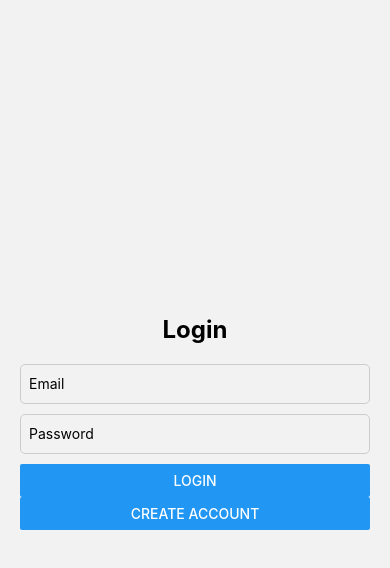
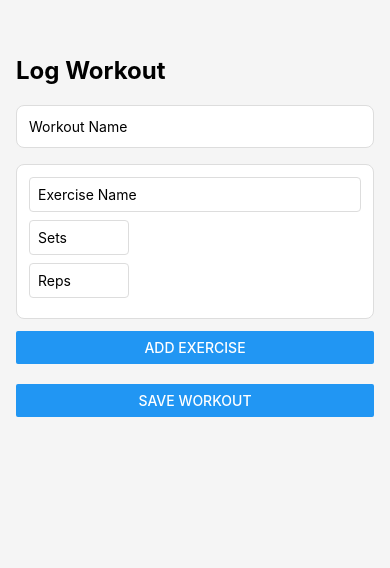
Before and after one commit to MarkusIngerslev/Fitness-Tracking, a React Native app: screen /LogWorkout in a window 390 px wide. Shown: the top 568 px of the page. Built offline with nearby package versions, Linux system fonts and the light colour scheme.

Commit message:
Tilføjet LogWorkout page til at oprette nye workouts til bruger profil.

```diff
--- a/src/App.js
+++ b/src/App.js
@@ -6,7 +6,9 @@ import { createStackNavigator } from "@react-navigation/stack";
 // Page imports
 import LoginScreen from "./pages/LoginScreen";
 import RegisterScreen from "./pages/RegisterScreen";
+
 import Dashboard from "./pages/Dashboard";
+import LogWorkout from "./pages/LogWorkout";
 
 const Stack = createStackNavigator();
 
@@ -17,6 +19,8 @@ const App = () => {
         <Stack.Screen name="Login" component={LoginScreen} />
         <Stack.Screen name="RegisterScreen" component={RegisterScreen} />
         <Stack.Screen name="Dashboard" component={Dashboard} />
+        <Stack.Screen name="LogWorkout" component={LogWorkout} />
+        {/* <Stack.Screen name="Progress" component={Progress} /> */}
       </Stack.Navigator>
       <Toast />
     </NavigationContainer>
--- /dev/null
+++ b/src/pages/LogWorkout.js
@@ -0,0 +1,163 @@
+// src/pages/LogWorkout.js
+import React, { useState } from "react";
+import {
+  View,
+  Text,
+  TextInput,
+  Button,
+  StyleSheet,
+  ScrollView,
+} from "react-native";
+import { getFirestore, collection, addDoc } from "firebase/firestore";
+import { auth } from "../firebase";
+import Toast from "react-native-toast-message";
+
+const LogWorkout = ({ navigation }) => {
+  const [workoutName, setWorkoutName] = useState("");
+  const [exercises, setExercises] = useState([
+    { name: "", sets: "", reps: "" },
+  ]);
+
+  const addExercise = () => {
+    setExercises([...exercises, { name: "", sets: "", reps: "" }]);
+  };
+
+  const updateExercise = (index, field, value) => {
+    const updatedExercises = [...exercises];
+    updatedExercises[index][field] = value;
+    setExercises(updatedExercises);
+  };
+
+  const handleSave = async () => {
+    if (!workoutName.trim()) {
+      Toast.show({
+        type: "error",
+        text1: "Error",
+        text2: "Please enter a workout name",
+      });
+      return;
+    }
+
+    try {
+      const db = getFirestore();
+      const workoutData = {
+        userId: auth.currentUser.uid,
+        name: workoutName,
+        exercises: exercises.filter((ex) => ex.name.trim()),
+        date: new Date().toISOString(),
+      };
+
+      await addDoc(collection(db, "workouts"), workoutData);
+      Toast.show({
+        type: "success",
+        text1: "Success",
+        text2: "Workout logged successfully",
+      });
+      navigation.goBack();
+    } catch (error) {
+      Toast.show({
+        type: "error",
+        text1: "Error",
+        text2: error.message,
+      });
+    }
+  };
+
+  return (
+    <ScrollView style={styles.container}>
+      <View style={styles.header}>
+        <Text style={styles.title}>Log Workout</Text>
+      </View>
+
+      <TextInput
+        style={styles.input}
+        placeholder="Workout Name"
+        value={workoutName}
+        onChangeText={setWorkoutName}
+      />
+
+      {exercises.map((exercise, index) => (
+        <View key={index} style={styles.exerciseContainer}>
+          <TextInput
+            style={styles.exerciseInput}
+            placeholder="Exercise Name"
+            value={exercise.name}
+            onChangeText={(value) => updateExercise(index, "name", value)}
+          />
+          <TextInput
+            style={styles.numberInput}
+            placeholder="Sets"
+            value={exercise.sets}
+            onChangeText={(value) => updateExercise(index, "sets", value)}
+            keyboardType="numeric"
+          />
+          <TextInput
+            style={styles.numberInput}
+            placeholder="Reps"
+            value={exercise.reps}
+            onChangeText={(value) => updateExercise(index, "reps", value)}
+            keyboardType="numeric"
+          />
+        </View>
+      ))}
+
+      <Button title="Add Exercise" onPress={addExercise} />
+      <View style={styles.saveButton}>
+        <Button title="Save Workout" onPress={handleSave} />
+      </View>
+    </ScrollView>
+  );
+};
+
+const styles = StyleSheet.create({
+  container: {
+    flex: 1,
+    padding: 16,
+    backgroundColor: "#f5f5f5",
+  },
+  header: {
+    marginTop: 40,
+    marginBottom: 20,
+  },
+  title: {
+    fontSize: 24,
+    fontWeight: "bold",
+  },
+  input: {
+    backgroundColor: "white",
+    padding: 12,
+    borderRadius: 8,
+    marginBottom: 16,
+    borderWidth: 1,
+    borderColor: "#ddd",
+  },
+  exerciseContainer: {
+    backgroundColor: "white",
+    padding: 12,
+    borderRadius: 8,
+    marginBottom: 12,
+    borderWidth: 1,
+    borderColor: "#ddd",
+  },
+  exerciseInput: {
+    marginBottom: 8,
+    padding: 8,
+    borderWidth: 1,
+    borderColor: "#ddd",
+    borderRadius: 4,
+  },
+  numberInput: {
+    marginBottom: 8,
+    padding: 8,
+    borderWidth: 1,
+    borderColor: "#ddd",
+    borderRadius: 4,
+    width: "30%",
+  },
+  saveButton: {
+    marginTop: 20,
+    marginBottom: 40,
+  },
+});
+
+export default LogWorkout;
```
